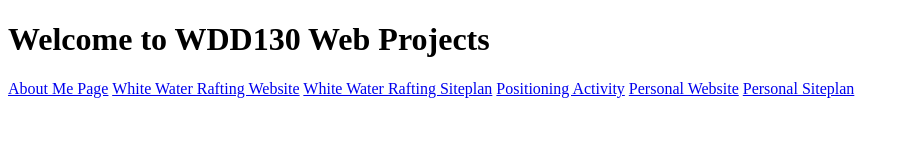
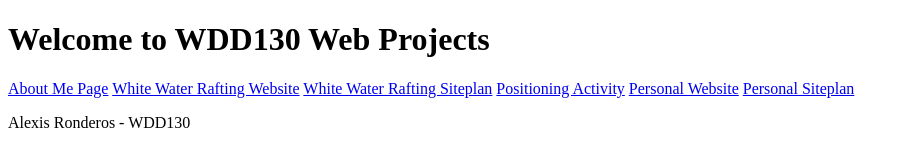
Before and after one commit to alexmisaelrb/wdd130, a plain HTML site: page index.html in a window 1280 px wide. Shown: the whole page, without its empty margins (0-909 px from the left). Drawn offline with Linux system fonts and the light colour scheme.

Commit message:
Added a paragraph to the home page

```diff
--- a/index.html
+++ b/index.html
@@ -16,5 +16,6 @@
   <a href="#">Personal Website</a>
   <a href="#">Personal Siteplan</a>
 </nav>
+<p>Alexis Ronderos - WDD130</p>
 </body>
 </html>
```
